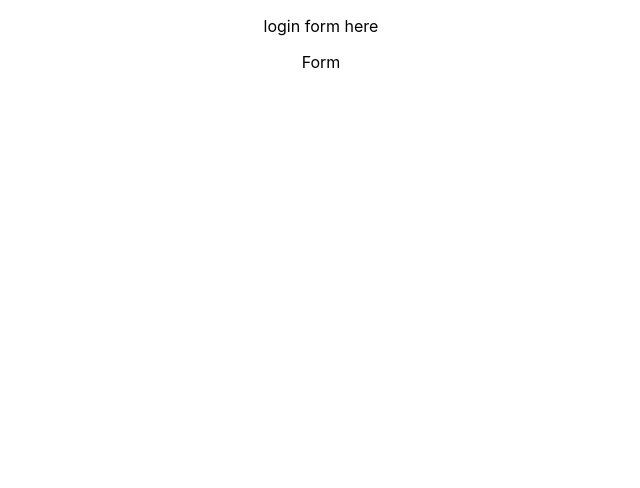
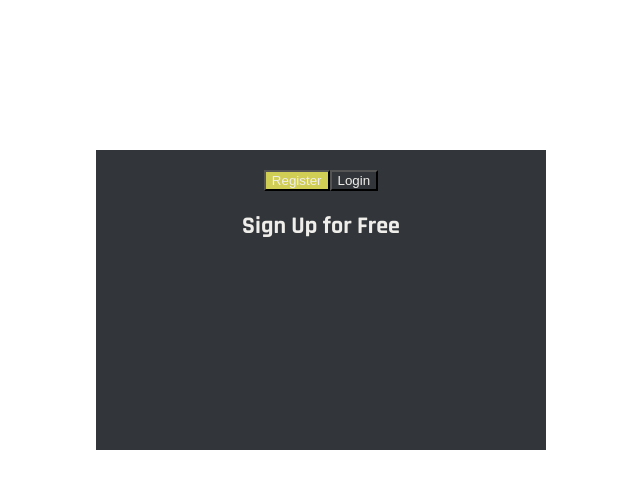
Before and after one commit to KellyDanger/loginkdanger, a React (Create React App) app: page / in a window 1280 px wide. Shown: the top 488 px of the page, without its empty margins (319-959 px from the left). Built offline with nearby package versions, Linux system fonts and the light colour scheme.

Commit message:
buttons added, some styling applied

```diff
--- a/package.json
+++ b/package.json
@@ -7,6 +7,7 @@
     "@testing-library/react": "^11.2.5",
     "@testing-library/user-event": "^12.6.3",
     "react": "^17.0.1",
+    "react-bootstrap": "^1.4.3",
     "react-dom": "^17.0.1",
     "react-scripts": "4.0.2",
     "web-vitals": "^1.1.0"
--- a/public/index.html
+++ b/public/index.html
@@ -9,6 +9,8 @@
       name="description"
       content="Web site created using create-react-app"
     />
+    <link rel="preconnect" href="https://fonts.gstatic.com">
+    <link href="https://fonts.googleapis.com/css2?family=Rajdhani:wght@300;400;500;600;700&display=swap" rel="stylesheet">
     <link rel="apple-touch-icon" href="%PUBLIC_URL%/logo192.png" />
     <!--
       manifest.json provides metadata used when your web app is installed on a
--- a/src/App.css
+++ b/src/App.css
@@ -1,5 +1,6 @@
 .App {
   text-align: center;
+  font-family: 'Rajdhani', sans-serif;;
 }
 
 .App-logo {
--- a/src/App.js
+++ b/src/App.js
@@ -6,7 +6,6 @@ function App() {
     <div className="App">
       <div className="loginForm">
         <div>
-          <p>login form here</p>
           <Login/>
         </div>
       </div>
--- a/src/Login/Login.css
+++ b/src/Login/Login.css
@@ -0,0 +1,23 @@
+.loginForm {
+  background-color: #32363a;
+  color: #efeeeb;
+  width: 450px;
+  height: 300px;
+  margin: auto;
+  margin-top: 150px;
+}
+
+.loginRegActive {
+  color: #efeeeb;
+  margin-top: 20px;
+  background-color: #d1ce56;
+}
+.loginRegInactive {
+  color: #efeeeb;
+  background-color: transparent;
+  margin-top: 20px;
+}
+
+h1 {
+  font-weight: 100;
+}
--- a/src/Login/Login.js
+++ b/src/Login/Login.js
@@ -1,13 +1,30 @@
 import React, { Component } from 'react';
+import Button from 'react-bootstrap/Button';
 import './Login.css';
 
 class Login extends Component {
+  state = {
+    register: true,
+    login: false,
+  }
 
   render() {
     return (
-      <div>
-        <p>Form</p>
-      </div>
+      <>
+      {this.state.register &&
+        <div className="loginForm">
+          <Button
+            className="loginRegActive"
+            variant="primary"
+          >Register</Button>
+          <Button
+            className="loginRegInactive"
+            variant="primary"
+          >Login</Button>
+          <h2>Sign Up for Free</h2>
+        </div>
+      }
+      </>
     )
   }
 };
```
Also changed, not shown: 1 other file (tests, documents, lock files or other folders).
